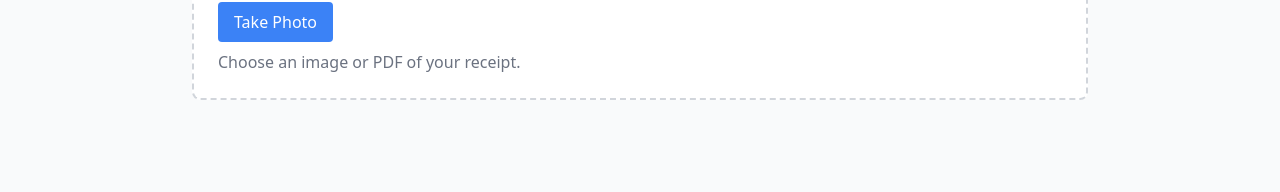
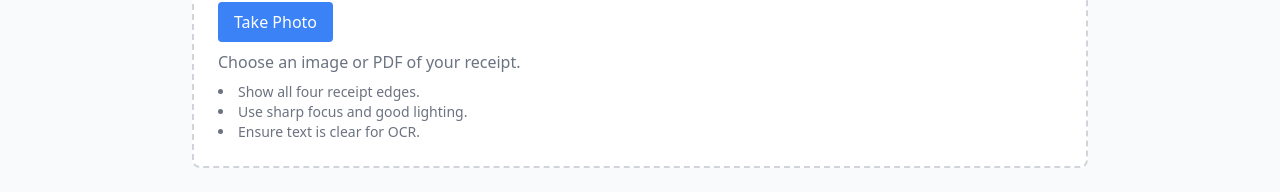
Before and after one commit to larjfut/Receipt-Extractor, a React (Vite) app in the folder frontend/: page /upload in a window 1280 px wide. Shown: the part 232-424 px from the top of the page. Built offline with nearby package versions, Linux system fonts and the light colour scheme; no server answers.

Commit message:
style: use single quotes in upload tips

```diff
--- a/frontend/src/components/FileUpload.jsx
+++ b/frontend/src/components/FileUpload.jsx
@@ -8,7 +8,7 @@ import { checkImageQuality } from '../utils/imageQuality'
 export default function FileUpload({ onFileSelected }) {
   const cameraInputRef = useRef(null)
 
-  const processFile = file => {
+  const processFile = (file) => {
     const img = new Image()
     img.onload = async () => {
       const quality = await checkImageQuality(img)
@@ -18,7 +18,7 @@ export default function FileUpload({ onFileSelected }) {
     img.src = URL.createObjectURL(file)
   }
 
-  const handleChange = e => {
+  const handleChange = (e) => {
     const file = e.target.files[0]
     if (file) {
       processFile(file)
@@ -29,7 +29,7 @@ export default function FileUpload({ onFileSelected }) {
     cameraInputRef.current?.click()
   }
 
-  const handleCameraChange = e => {
+  const handleCameraChange = (e) => {
     const file = e.target.files[0]
     if (file) {
       processFile(file)
@@ -59,7 +59,14 @@ export default function FileUpload({ onFileSelected }) {
       >
         Take Photo
       </button>
-      <p className="mt-2 text-gray-500">Choose an image or PDF of your receipt.</p>
+      <p className="mt-2 text-gray-500">
+        Choose an image or PDF of your receipt.
+      </p>
+      <ul className="mt-2 text-gray-500 text-sm list-disc list-inside">
+        <li>Show all four receipt edges.</li>
+        <li>Use sharp focus and good lighting.</li>
+        <li>Ensure text is clear for OCR.</li>
+      </ul>
     </div>
   )
 }
```
Also changed, not shown: 1 other file (tests, documents, lock files or other folders).
